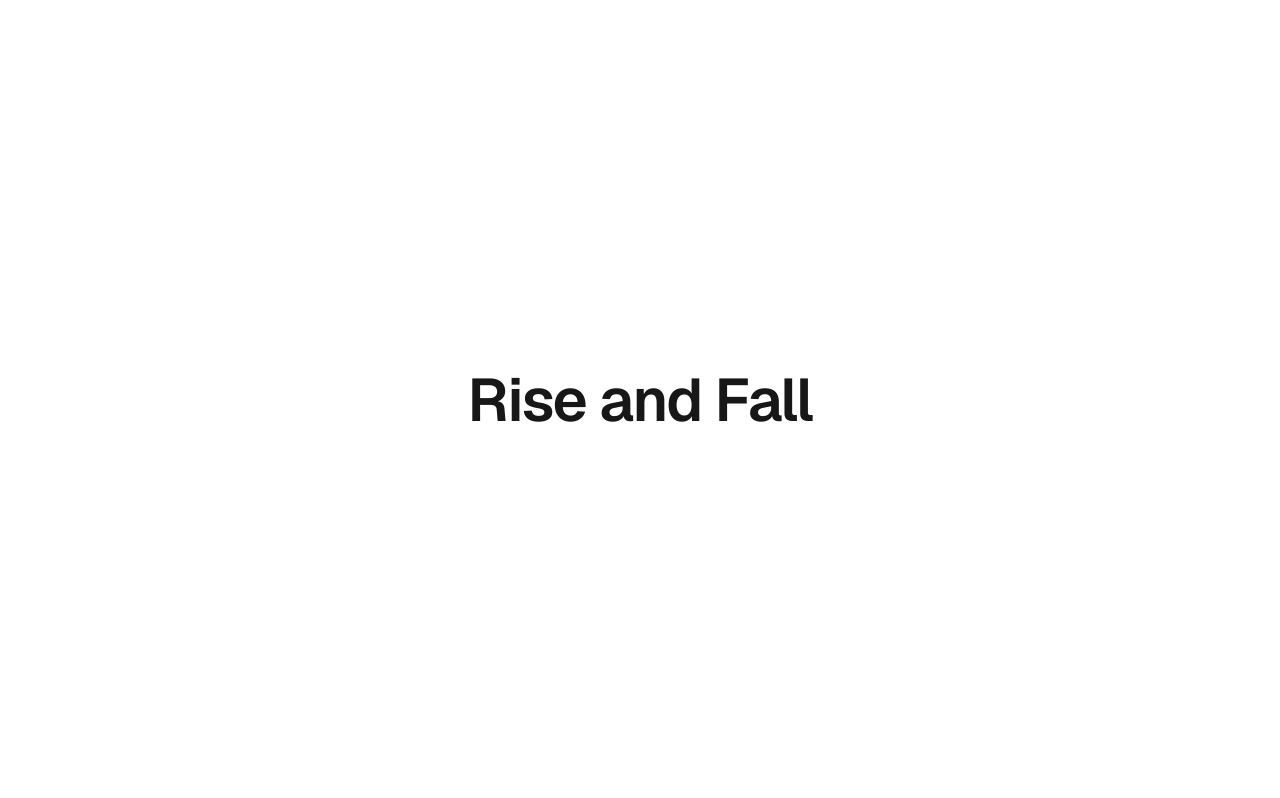
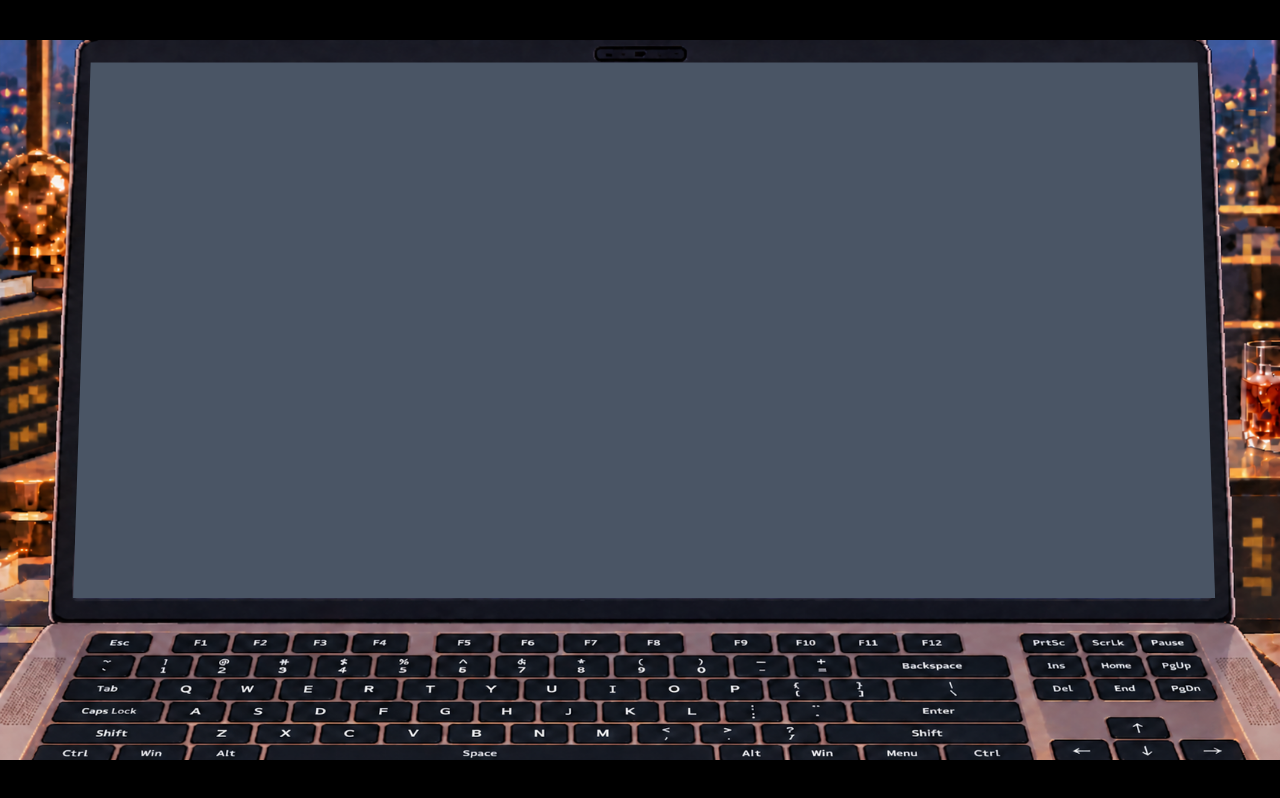
Before and after one commit to p-runge/innogames-gamejam-17, a Next.js app: page / in a window 1280 px wide. Built offline with nearby package versions, Linux system fonts and the light colour scheme.

Commit message:
feat: place screen component on top of laptop image

```diff
--- a/package.json
+++ b/package.json
@@ -9,9 +9,11 @@
     "lint": "eslint"
   },
   "dependencies": {
+    "clsx": "^2.1.1",
     "next": "16.3.6",
     "react": "19.3.0",
-    "react-dom": "19.3.0"
+    "react-dom": "19.3.0",
+    "tailwind-merge": "^3.7.0"
   },
   "devDependencies": {
     "@eslint/js": "^10",
--- a/src/app/page.tsx
+++ b/src/app/page.tsx
@@ -1,9 +1,39 @@
+import Image from "next/image";
+import Screen from "~/components/screen";
+
 export default function Home() {
   return (
-    <main className="flex flex-1 items-center justify-center p-8">
-      <h1 className="text-4xl font-semibold tracking-tight sm:text-6xl">
-        Rise and Fall
-      </h1>
+    <main className="flex flex-1 items-center justify-center overflow-hidden bg-black">
+      {/*
+        The box carries the photo's own aspect ratio and is clamped by both
+        viewport axes, which contains the laptop without distorting it. Because
+        the box matches the photo exactly, the overlay below can be placed in
+        percentages of the image rather than of the viewport.
+      */}
+      <div className="relative aspect-1672/941 max-h-dvh w-full max-w-[calc(100dvh*1672/941)] [container-type:size]">
+        <Image
+          src="/laptop.jpeg"
+          alt=""
+          fill
+          priority
+          sizes="100vw"
+          className="object-contain"
+        />
+        {/*
+          The display area of the photo is a trapezoid, 2.6% wider along its
+          bottom edge than along its top, so the overlay is placed as the
+          rectangle through its half height (x 120..1560, y 36..713 of 1672x941)
+          and tilted back into the same shape below. Top and height carry the
+          offset the tilt introduces, which keeps the projected edges flush with
+          the photo. Tying the perspective to the container's height rather than
+          to a pixel value keeps the amount of tilt constant at any size.
+        */}
+        <div className="absolute top-[2%] left-1/2 ml-1 -translate-x-1/2 flex h-[75.5%] w-[89.2%] perspective-near">
+          {/* Full height plus the component's own 16:10 ratio and auto margins
+              centre the display in the wider panel. */}
+          <Screen className="h-full rotate-x-1 origin-bottom" />
+        </div>
+      </div>
     </main>
   );
 }
--- /dev/null
+++ b/src/components/screen.tsx
@@ -0,0 +1,9 @@
+import { cn } from "~/utils/cn";
+
+export default function Screen({ className }: { className: string }) {
+  return (
+    <div className={cn("w-full h-full m-auto bg-gray-600", className)}>
+      {/* TODO: Add content here */}
+    </div>
+  );
+}
--- /dev/null
+++ b/src/utils/cn.ts
@@ -0,0 +1,7 @@
+import { clsx, type ClassValue } from "clsx";
+import { twMerge } from "tailwind-merge";
+
+/** Joins conditional class names and resolves conflicting Tailwind utilities. */
+export function cn(...inputs: ClassValue[]) {
+  return twMerge(clsx(inputs));
+}
```
Also changed, not shown: 1 other file (tests, documents, lock files or other folders).
